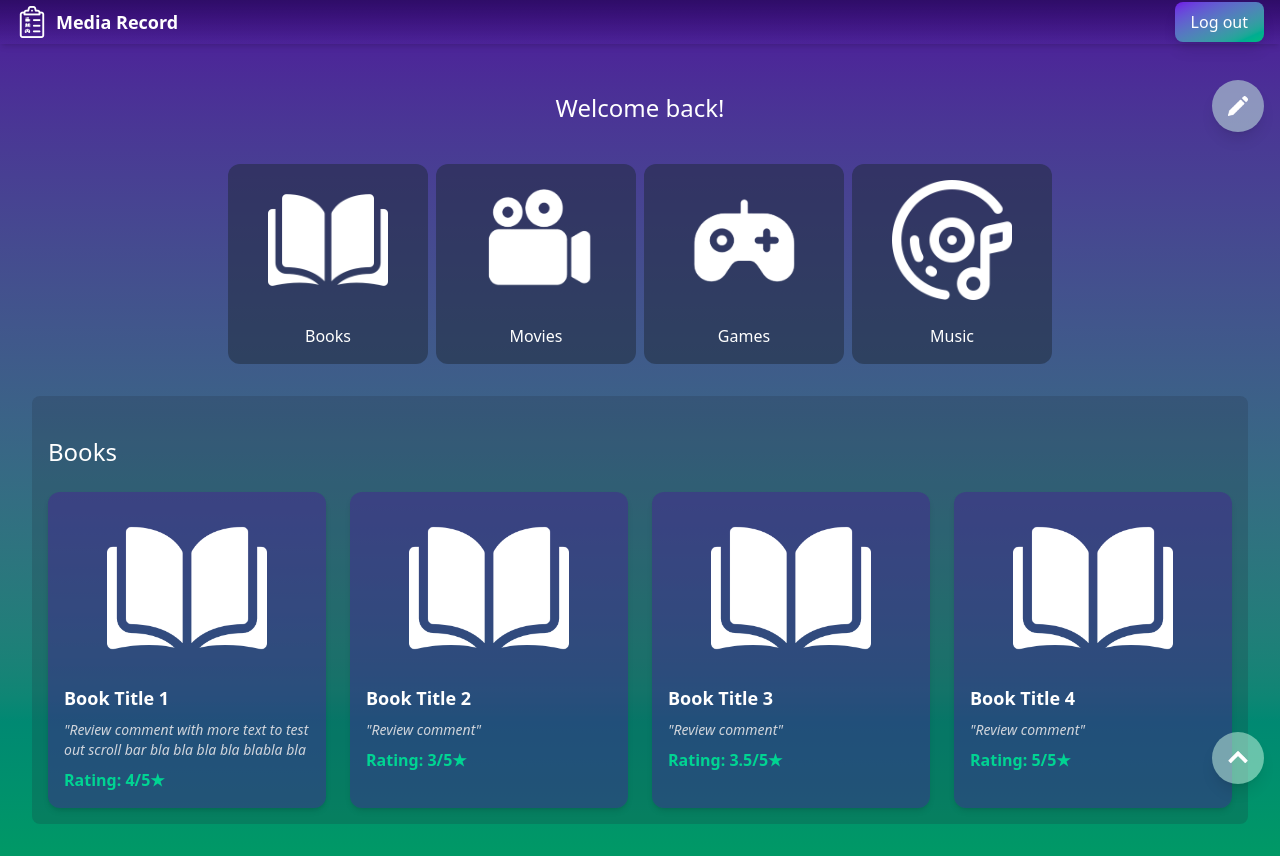
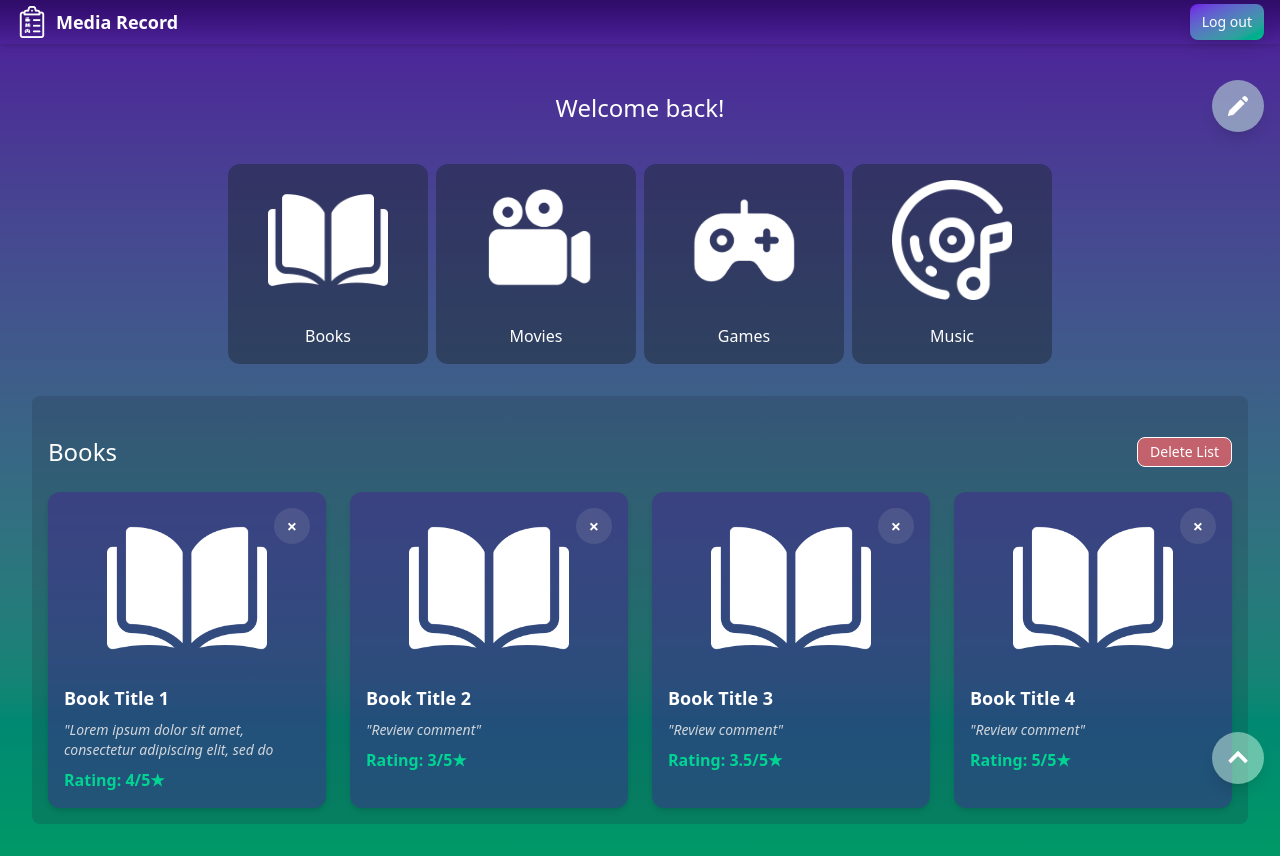
Before and after one commit to nkrce/media-record, a Vue app: page /main in a window 1280 px wide. Both pictures are taken after a click on the button "Books". Built offline with nearby package versions, Linux system fonts and the light colour scheme.

Commit message:
kod za brisnje liste ili pojedinog elementa iz liste

```diff
--- a/src/components/CardElement.vue
+++ b/src/components/CardElement.vue
@@ -4,12 +4,18 @@ defineProps({
   title: { type: String, required: true },
   comment: { type: String, required: true },
   rating: { type: String, required: true }
-})
+});
+const emit = defineEmits(['delete']);
 </script>
 
 <template>
 <!-- early design za card element, možda dodati scroll funkciju za duže komentare, urediti dimenzije -->
 <div class="bg-violet-900/40 rounded-xl p-4 text-white shadow-md hover:shadow-lg transition">
+  <div class="flex justify-end">
+    <button @click="$emit('delete')" class="absolute text-lg font-bold w-9 h-9 px-1 py-1 bg-gray-400/20 text-white rounded-full hover:bg-red-700/70">
+      &times;
+    </button>
+  </div>
     <img :src="imgSrc" class="w-full h-40 object-contain mb-4 rounded" />
     <h2 class="text-lg font-semibold mb-2">{{ title }}</h2>
     <!--urediti scrollbar-->
--- a/src/components/ListStructure.vue
+++ b/src/components/ListStructure.vue
@@ -4,7 +4,8 @@ defineProps({
     type: String,
     required: true
   }
-})
+});
+const emit = defineEmits(['delete']); // za brisanje liste
 </script>
 
 <template>
@@ -12,6 +13,9 @@ defineProps({
     <!-- Naslov liste i možda kasnije dodavanje mogućnosti za download pdf-a liste-->
     <div class="flex items-center justify-between mb-6">
       <h1 class="text-2xl">{{ title }}</h1>
+      <button @click="$emit('delete', title)" class="text-sm px-3 py-1 bg-red-400/70 border border-white text-white rounded-lg hover:bg-red-900">
+      Delete List
+    </button>
     </div>
     <!-- Elementi liste, review odabrane medije -->
     <div class="grid gap-6 grid-cols-1 sm:grid-cols-2 md:grid-cols-3 lg:grid-cols-4">
--- a/src/components/icons/IconCommunity.vue
+++ /dev/null
@@ -1,7 +0,0 @@
-<template>
-  <svg xmlns="http://www.w3.org/2000/svg" width="20" height="20" fill="currentColor">
-    <path
-      d="M15 4a1 1 0 1 0 0 2V4zm0 11v-1a1 1 0 0 0-1 1h1zm0 4l-.707.707A1 1 0 0 0 16 19h-1zm-4-4l.707-.707A1 1 0 0 0 11 14v1zm-4.707-1.293a1 1 0 0 0-1.414 1.414l1.414-1.414zm-.707.707l-.707-.707.707.707zM9 11v-1a1 1 0 0 0-.707.293L9 11zm-4 0h1a1 1 0 0 0-1-1v1zm0 4H4a1 1 0 0 0 1.707.707L5 15zm10-9h2V4h-2v2zm2 0a1 1 0 0 1 1 1h2a3 3 0 0 0-3-3v2zm1 1v6h2V7h-2zm0 6a1 1 0 0 1-1 1v2a3 3 0 0 0 3-3h-2zm-1 1h-2v2h2v-2zm-3 1v4h2v-4h-2zm1.707 3.293l-4-4-1.414 1.414 4 4 1.414-1.414zM11 14H7v2h4v-2zm-4 0c-.276 0-.525-.111-.707-.293l-1.414 1.414C5.42 15.663 6.172 16 7 16v-2zm-.707 1.121l3.414-3.414-1.414-1.414-3.414 3.414 1.414 1.414zM9 12h4v-2H9v2zm4 0a3 3 0 0 0 3-3h-2a1 1 0 0 1-1 1v2zm3-3V3h-2v6h2zm0-6a3 3 0 0 0-3-3v2a1 1 0 0 1 1 1h2zm-3-3H3v2h10V0zM3 0a3 3 0 0 0-3 3h2a1 1 0 0 1 1-1V0zM0 3v6h2V3H0zm0 6a3 3 0 0 0 3 3v-2a1 1 0 0 1-1-1H0zm3 3h2v-2H3v2zm1-1v4h2v-4H4zm1.707 4.707l.586-.586-1.414-1.414-.586.586 1.414 1.414z"
-    />
-  </svg>
-</template>
--- a/src/components/icons/IconDocumentation.vue
+++ /dev/null
@@ -1,7 +0,0 @@
-<template>
-  <svg xmlns="http://www.w3.org/2000/svg" width="20" height="17" fill="currentColor">
-    <path
-      d="M11 2.253a1 1 0 1 0-2 0h2zm-2 13a1 1 0 1 0 2 0H9zm.447-12.167a1 1 0 1 0 1.107-1.666L9.447 3.086zM1 2.253L.447 1.42A1 1 0 0 0 0 2.253h1zm0 13H0a1 1 0 0 0 1.553.833L1 15.253zm8.447.833a1 1 0 1 0 1.107-1.666l-1.107 1.666zm0-14.666a1 1 0 1 0 1.107 1.666L9.447 1.42zM19 2.253h1a1 1 0 0 0-.447-.833L19 2.253zm0 13l-.553.833A1 1 0 0 0 20 15.253h-1zm-9.553-.833a1 1 0 1 0 1.107 1.666L9.447 14.42zM9 2.253v13h2v-13H9zm1.553-.833C9.203.523 7.42 0 5.5 0v2c1.572 0 2.961.431 3.947 1.086l1.107-1.666zM5.5 0C3.58 0 1.797.523.447 1.42l1.107 1.666C2.539 2.431 3.928 2 5.5 2V0zM0 2.253v13h2v-13H0zm1.553 13.833C2.539 15.431 3.928 15 5.5 15v-2c-1.92 0-3.703.523-5.053 1.42l1.107 1.666zM5.5 15c1.572 0 2.961.431 3.947 1.086l1.107-1.666C9.203 13.523 7.42 13 5.5 13v2zm5.053-11.914C11.539 2.431 12.928 2 14.5 2V0c-1.92 0-3.703.523-5.053 1.42l1.107 1.666zM14.5 2c1.573 0 2.961.431 3.947 1.086l1.107-1.666C18.203.523 16.421 0 14.5 0v2zm3.5.253v13h2v-13h-2zm1.553 12.167C18.203 13.523 16.421 13 14.5 13v2c1.573 0 2.961.431 3.947 1.086l1.107-1.666zM14.5 13c-1.92 0-3.703.523-5.053 1.42l1.107 1.666C11.539 15.431 12.928 15 14.5 15v-2z"
-    />
-  </svg>
-</template>
--- a/src/components/icons/IconSupport.vue
+++ /dev/null
@@ -1,7 +0,0 @@
-<template>
-  <svg xmlns="http://www.w3.org/2000/svg" width="20" height="20" fill="currentColor">
-    <path
-      d="M10 3.22l-.61-.6a5.5 5.5 0 0 0-7.666.105 5.5 5.5 0 0 0-.114 7.665L10 18.78l8.39-8.4a5.5 5.5 0 0 0-.114-7.665 5.5 5.5 0 0 0-7.666-.105l-.61.61z"
-    />
-  </svg>
-</template>
--- a/src/components/icons/IconTooling.vue
+++ /dev/null
@@ -1,19 +0,0 @@
-<!-- This icon is from <https://github.com/Templarian/MaterialDesign>, distributed under Apache 2.0 (https://www.apache.org/licenses/LICENSE-2.0) license-->
-<template>
-  <svg
-    xmlns="http://www.w3.org/2000/svg"
-    xmlns:xlink="http://www.w3.org/1999/xlink"
-    aria-hidden="true"
-    role="img"
-    class="iconify iconify--mdi"
-    width="24"
-    height="24"
-    preserveAspectRatio="xMidYMid meet"
-    viewBox="0 0 24 24"
-  >
-    <path
-      d="M20 18v-4h-3v1h-2v-1H9v1H7v-1H4v4h16M6.33 8l-1.74 4H7v-1h2v1h6v-1h2v1h2.41l-1.74-4H6.33M9 5v1h6V5H9m12.84 7.61c.1.22.16.48.16.8V18c0 .53-.21 1-.6 1.41c-.4.4-.85.59-1.4.59H4c-.55 0-1-.19-1.4-.59C2.21 19 2 18.53 2 18v-4.59c0-.32.06-.58.16-.8L4.5 7.22C4.84 6.41 5.45 6 6.33 6H7V5c0-.55.18-1 .57-1.41C7.96 3.2 8.44 3 9 3h6c.56 0 1.04.2 1.43.59c.39.41.57.86.57 1.41v1h.67c.88 0 1.49.41 1.83 1.22l2.34 5.39z"
-      fill="currentColor"
-    ></path>
-  </svg>
-</template>
--- a/src/views/main.vue
+++ b/src/views/main.vue
@@ -35,7 +35,9 @@ const listElements = ref([
   {
     title: "Books",
     cards: [
-      { img: booksIcon, title: "Book Title 1", comment: "Review comment with more text to test out scroll bar bla bla bla bla blabla bla bla bla blabla bla bla bla bla", rating: "4",},
+      { img: booksIcon, title: "Book Title 1",
+        comment: "Lorem ipsum dolor sit amet, consectetur adipiscing elit, sed do eiusmod tempor incididunt ut labore et dolore magna aliqua.",
+        rating: "4",},
       { img: booksIcon, title: "Book Title 2", comment: "Review comment", rating: "3",},
       { img: booksIcon, title: "Book Title 3", comment: "Review comment", rating: "3.5",},
       { img: booksIcon, title: "Book Title 4", comment: "Review comment", rating: "5",},
@@ -126,6 +128,26 @@ const addCardElement = () => {
   Popup.value = false;
 }
 
+// brisanje liste/elementa liste
+const deleteCard = (index) => {
+  const list = listElements.value.find((list) => list.title === selectList.value);
+  if (list) {
+    list.cards.splice(index, 1);
+  }
+};
+
+const deleteList = (listTitle) => {
+  // brisanje iz listElements
+  listElements.value = listElements.value.filter(list => list.title !== listTitle);
+
+  // brisanje iz listButtons
+  listButtons.value = listButtons.value.filter(button => button.title !== listTitle);
+
+  if (selectList.value === listTitle) {
+    selectList.value = 'mainPage';
+  }
+};
+
 
 // aktivna lista
 const activeList = computed(() => {
@@ -133,10 +155,10 @@ const activeList = computed(() => {
 });
 </script>
 
+
+
 <template>
-  <header
-    class="fixed top-0 left-0 w-full h-11 bg-gradient-to-b from-violet-950 to-transparent text-white z-50 shadow-md"
-  >
+  <header class="fixed top-0 left-0 w-full h-11 bg-gradient-to-b from-violet-950 to-transparent text-white z-50 shadow-md">
     <div class="w-full flex items-center h-full px-4">
       <button @click="selectList = 'mainPage'">
         <div class="flex items-center gap-2">
@@ -152,7 +174,7 @@ const activeList = computed(() => {
       <nav class="ml-auto flex gap-4">
         <RouterLink to="/">
           <button
-            class="px-4 py-2 bg-gradient-to-br from-violet-700 to-emerald-500 text-white rounded-lg transition-all shadow-lg cursor-pointer hover:brightness-125 hover:scale-102 disabled:opacity-50 disabled:pointer-events-none">
+            class="px-3 py-2 bg-gradient-to-br from-violet-700 to-emerald-500 text-white text-sm rounded-lg transition-all shadow-lg cursor-pointer hover:brightness-125 hover:scale-102 disabled:opacity-50 disabled:pointer-events-none">
             Log out
           </button>
         </RouterLink>
@@ -181,7 +203,7 @@ const activeList = computed(() => {
 
   <!--ListStructure component za sve liste i CardElement unutar listi-->
   <div v-if="activeList">
-    <ListStructure :title="activeList.title">
+    <ListStructure :title="activeList.title" @delete="deleteList">
       <CardElement
         v-for="(card, index) in activeList.cards"
         :key="index"
@@ -189,11 +211,12 @@ const activeList = computed(() => {
         :title="card.title"
         :comment="card.comment"
         :rating="card.rating"
+        @delete="deleteCard(index)"
       />
     </ListStructure>
   </div>
 
-  <!-- button koji je uvijek u doljnem desnom kutu stranice koji nas vrati na početak stranice gdje su tipovi lista -->
+  <!-- button koji je uvijek u doljnem desnom kutu stranice koji nas vrati na početak stranice gdje su list buttons -->
   <button
     onclick="window.scrollTo({ top: 0, behavior: 'smooth' })"
     class="fixed bottom-4 right-4 z-50 p-4 bg-emerald-100/50 hover:bg-violet-200/50 text-white rounded-full shadow-lg transition duration-300"
@@ -257,7 +280,6 @@ const activeList = computed(() => {
             type="name"
             class="w-full p-3 mb-4 bg-gray-700 border border-gray-600 hover:border-gray-500 transition-all rounded-lg focus:outline-none focus:ring-2 focus:ring-emerald-500 text-white placeholder-gray-400"
           />
-          <!--mozda zamijeniti za upload image-->
           <input
             v-model="newListButton.img"
             placeholder="List image url..."
@@ -306,7 +328,6 @@ const activeList = computed(() => {
             </select>
           </div>
 
-          <!--mozda zamijeniti za upload image-->
           <input v-model="newCardElement.img"
             placeholder="Image url..."
             type="image-url"
```
Also changed, not shown: src/components/icons/IconEcosystem.vue (deleted, +0 -7 lines), 1 other file (tests, documents, lock files or other folders).
